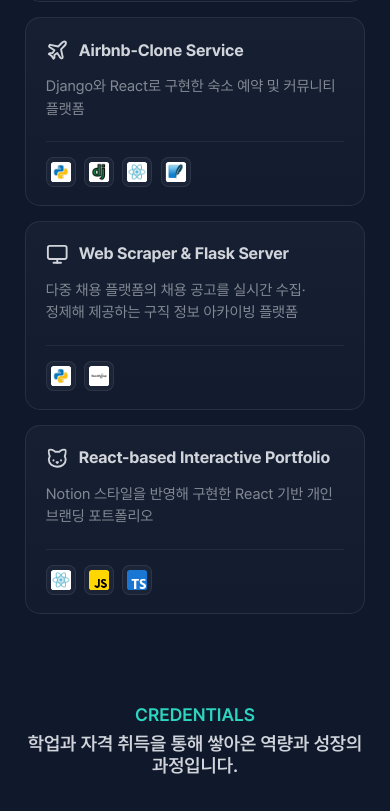
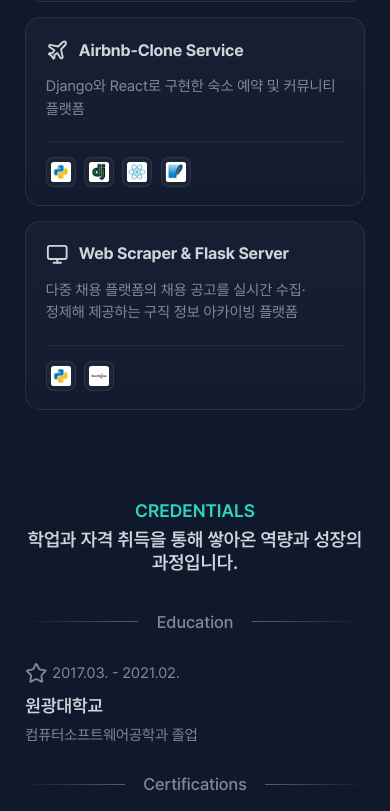
Before and after one commit to mijinB/backend_portfolio, a Vue app: page / in a window 390 px wide. Shown: the part 2266-3077 px from the top of the page. Built offline with nearby package versions, Linux system fonts and the light colour scheme.

Commit message:
Projects Section 반응형 레이아웃 수정

```diff
--- a/src/components/sections/Projects.vue
+++ b/src/components/sections/Projects.vue
@@ -44,7 +44,7 @@
 <style scoped>
 ul {
     display: grid;
-    grid-template-columns: repeat(2, 1fr);
+    grid-template-columns: repeat(3, 1fr);
     gap: 1.2rem;
     margin-top: 2.2rem;
     text-align: left;
@@ -53,7 +53,7 @@
     display: flex;
     flex-direction: column;
     justify-content: space-between;
-    min-height: 13.5rem;
+    min-height: 14rem;
     padding: 1.35rem 1.3rem 1.2rem;
     border: 1px solid rgba(255, 255, 255, 0.08);
     border-radius: 1rem;
@@ -122,6 +122,16 @@
     background-color: rgba(255, 255, 255, 0.035);
 }
 
+@media (max-width: 1024px) {
+    ul {
+        grid-template-columns: 1fr;
+        justify-items: center;
+    }
+    ul li.project-card {
+        width: min(100%, 37.5rem);
+    }
+}
+
 @media (max-width: 640px) {
     ul {
         grid-template-columns: 1fr;
--- a/src/constants/index.js
+++ b/src/constants/index.js
@@ -489,10 +489,6 @@
                     url: 'https://github.com/mijinB/planpad',
                     txt: 'GitHub Repository',
                 },
-                {
-                    url: '#',
-                    txt: 'PlanPad',
-                },
             ],
             stacks: [
                 {
@@ -684,74 +680,6 @@
             ],
         },
     },
-    {
-        icon: CatIcon,
-        title: 'React-based Interactive Portfolio',
-        desc: 'Notion 스타일을 반영해 구현한 React 기반 개인 브랜딩 포트폴리오',
-        stacks: [
-            {
-                title: 'React',
-                url: ReactImg,
-            },
-            {
-                title: 'JavaScript',
-                url: JavaScriptImg,
-            },
-            {
-                title: 'TypeScript',
-                url: TypeScriptImg,
-            },
-        ],
-        detail: {
-            icon: CatIcon,
-            title: 'React-based Interactive Portfolio',
-            desc: 'Notion 스타일을 반영해 구현한 React 기반 개인 브랜딩 포트폴리오',
-            teamSize: '1명',
-            period: '2023.10. - 2023.11.',
-            links: [
-                {
-                    url: 'https://github.com/mijinB/pofol_front_react',
-                    txt: 'GitHub Repository',
-                },
-                {
-                    url: 'https://mijinb.github.io/pofol_front_react/#/info',
-                    txt: '2023 Mijin Portfolio',
-                },
-            ],
-            stacks: [
-                {
-                    title: 'React',
-                    url: ReactImg,
-                },
-                {
-                    title: 'JavaScript',
-                    url: JavaScriptImg,
-                },
-                {
-                    title: 'TypeScript',
-                    url: TypeScriptImg,
-                },
-            ],
-            details: [
-                {
-                    heading: '1. 컴포넌트 기반 인터랙티브 기능 구현',
-                    txt: ['팝업 노출 시 배경 오버레이 처리, 클립보드 링크 복사 알림 토스트 메시지(3초 노출) 등 세밀한 사용자 피드백 로직 구현'],
-                },
-                {
-                    heading: '2. 동적 레이아웃 제어 시스템 설계',
-                    txt: ['Option Button을 통한 "전체 너비" 토글 기능 및 Framer Motion을 활용한 아코디언 방식의 서브 메뉴(접기/펴기) 인터랙션 구현'],
-                },
-                {
-                    heading: '3. 데이터 시각화 및 모달 시스템',
-                    txt: ['Notion의 "갤러리 보기" 형식을 참고하여 프로젝트 요약 정보를 카드 형태로 구성하고, 상세 정보 조회를 위한 고도화된 모달 시스템 구축'],
-                },
-                {
-                    heading: '4. 디바이스 최적화 반응형 웹 구현',
-                    txt: ['Media Query를 활용하여 데스크탑 환경부터 모바일까지 각 디바이스 크기에 최적화된 화면 구성 및 레이아웃 전환 로직 적용'],
-                },
-            ],
-        },
-    },
 ]
 
 export const EDUCATION = {
```
